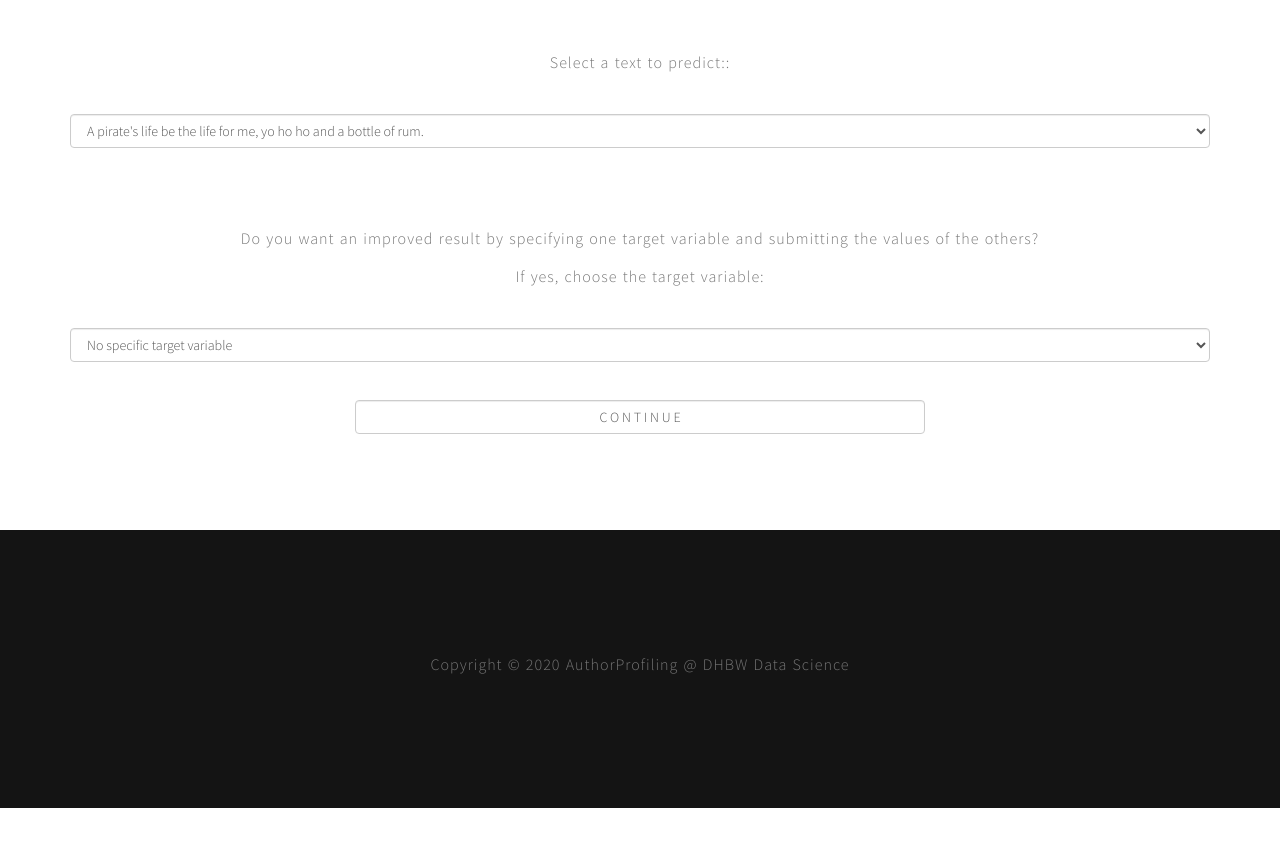
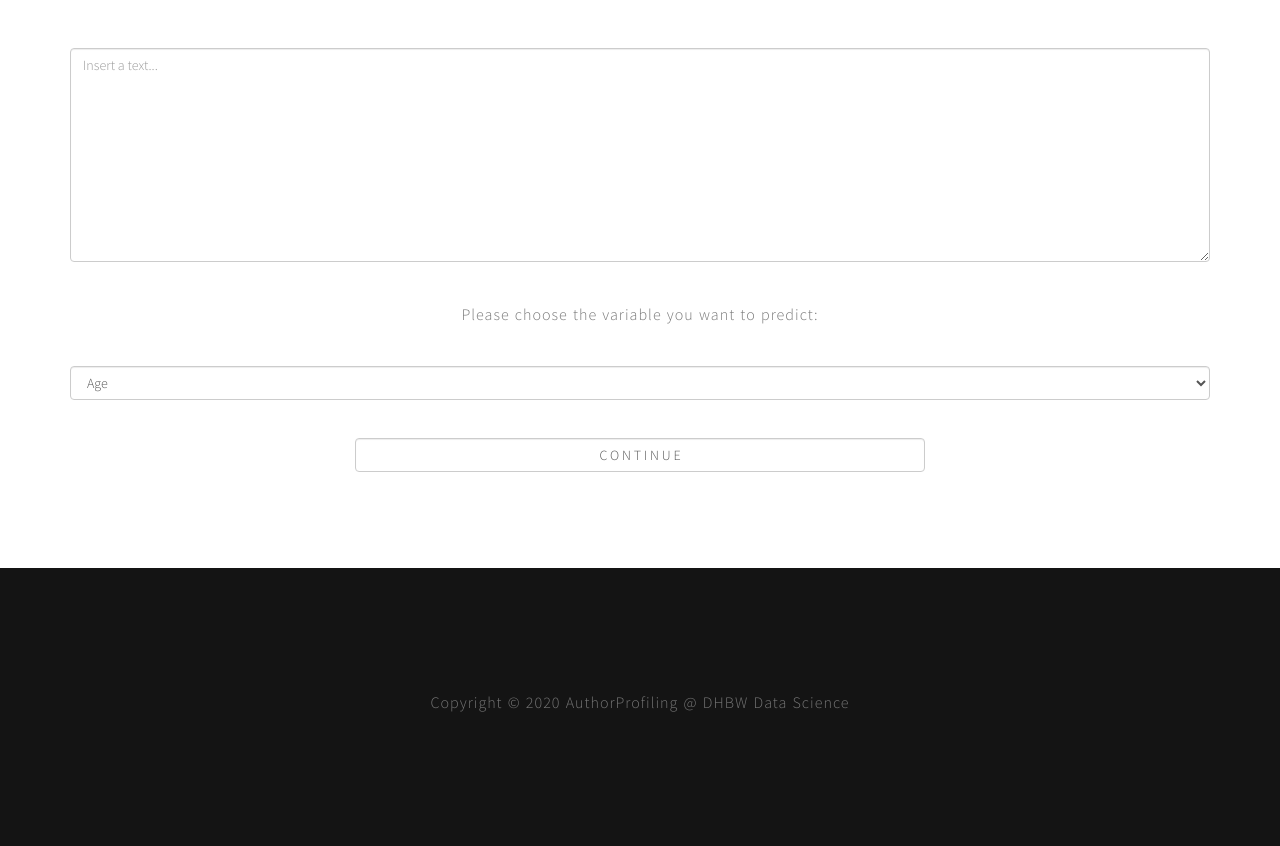
Before and after one commit to bjarnege/AuthorClassificationWWI18DSB, a Flask app: page /textinput in a window 1280 px wide. Shown: the part 614-1460 px from the top of the page. Before the commit the page ends 1422 px from the top, so only its background shows below. Run offline with Flask 2, Linux system fonts and the light colour scheme; parts of the project's set-up code (start-up, migrations or seed data) failed here and were passed over; some libraries are stand-ins or nearby versions; some web fonts are replaced.

Commit message:
Corrected Text selection in Frontend

```diff
--- a/Frontend/app.py
+++ b/Frontend/app.py
@@ -13,8 +13,6 @@ pipelines_cluster = pd.read_pickle("../notebooks/Pipelines/ClusteringPipeline.pk
 pipelines_knn = pd.read_pickle("../notebooks/Pipelines/KNearestNeighborsPipeline.pkl")
 
 rm = RequestMapper("../notebooks/df_full_preprocessed.pkl", pipelines_predictions, pipelines_cluster, pipelines_knn)
-
-
 
 # Name the clusters (index of the list equals the predicted cluster number)
 text_clusters = ["Up-to-date Person", "Average Citizen", "Negation-Lover","Self-referred Author","Egocentric Person"]
@@ -82,36 +80,10 @@ def textinput_end():
 
         # Get the taget variable
         global targetvariable
-
         targetvariable = request.form['targetvariable']
 
-        # If no target variable for an improved classification was submitted, then redirect directly to the result
-
-        if targetvariable=='No':
-
-            # Define the labels as global as we need them in another function.
-            global age, clustering, gender, sign, topic, knn_text
-
-            # Now we are starting the text analyzation and produce the results.
-            clustering = [text_clusters[rm.transform_cluster(mode="text", text=text)]]
-            age = int(rm.predict_text(text, "age"))
-            gender = rm.predict_text(text, "gender")
-            sign = rm.predict_text(text, "sign")
-            topic = rm.predict_text(text, "topic")
-
-            # Now we are predicitng a similar text via knn
-            knn_text = rm.transform_knn(mode="text", text=text)
-
-            # On the website we use pictures for the result of age which is created now.
-            center_text(str(age), 'age')
-
-            return redirect(url_for('lastresult'))
-
-        # Otherwise ask for the other variables
-
-        else:
-
-            return redirect(url_for('variableinput'))
+        # Continue to set the values of the other variables except the target variables
+        return redirect(url_for('variableinput'))
 
 # This function returns the variableinput.html page which is used to input the values of the additional variables.
 @app.route("/variableinput")
@@ -154,13 +126,13 @@ def variableinput_end():
 
         # Create the stacked prediction for the target variable
         if targetvariable == "Age":
-            age = int(rm.predict_numerical("age", text, sign=sign, topic=topic, gender=gender))
+            age = int(rm.predict_weighted("age", text, sign=sign, topic=topic, gender=gender))
         elif targetvariable == "Gender":
-            gender = rm.predict_numerical("gender", text, sign=sign, topic=topic, age=age)
+            gender = rm.predict_weighted("gender", text, sign=sign, topic=topic, age=age)
         elif targetvariable == "Topic":
-            topic = rm.predict_numerical("topic", text, sign=sign, age=age, gender=gender)
+            topic = rm.predict_weighted("topic", text, sign=sign, age=age, gender=gender)
         elif targetvariable == "Sign":
-            sign = rm.predict_numerical("sign", text, age=age, topic=topic, gender=gender)
+            sign = rm.predict_weighted("sign", text, age=age, topic=topic, gender=gender)
 
         # Now we are getting results for the clustered variables
         clustering = [text_clusters[rm.transform_cluster(mode="text", text=text)], numerical_clusters[rm.transform_cluster(mode="numerical", text=text, age=age, sign=sign, gender=gender, topic=topic)]]
--- a/Frontend/templates/textinput.html
+++ b/Frontend/templates/textinput.html
@@ -109,22 +109,10 @@
                <!-- iso section -->
                <div class="iso-section wow fadeInUp" data-wow-delay="2.6s">
                   <form id="text-input" method="post" action="/textinput_end">
-                     <p>Select a text to predict::<br/><br/></p>
-                     <select name="input" class="form-control">
-                        <option value="A pirate's life be the life for me, yo ho ho and a bottle of rum.">A pirate's life be the life for me, yo ho ho and a bottle of rum.</option>
-                        <option value ="Rita brought levi jeans yesterday night, she bought pants. enuf said  *those who know rita well, look shock please* feel free to comment on how you think she would look...  ">Rita brought levi jeans yesterday night, she bought pants. enuf said  *those who know rita well, look shock please* feel free to comment on how you think she would look...  </option>
-                        <option value ="it's finally  urlLink here . mmmmmmmgoodyumyesnice.  i never look at the ads, but i suppose they're google context-sensitive efforts. and we've mentioned mckellen and his ilk a fair bit here, so god knows what the old googlometer's made of it all.">it's finally  urlLink here . mmmmmmmgoodyumyesnice.  i never look at the ads, but i suppose they're google context-sensitive efforts. and we've mentioned mckellen and his ilk a fair bit here, so god knows what the old googlometer's made of it all.</option>
-                        <option value ="Website with people taking pictures of where latitude and latitude lines converge.  urlLink This one is the nearest to the toon  - 7m NW of Hexham.     ps my sk1llz beat Ben -&gt;  R   A   I   N   B   O   W">Website with people taking pictures of where latitude and latitude lines converge.  urlLink This one is the nearest to the toon  - 7m NW of Hexham.     ps my sk1llz beat Ben -&gt;  R   A   I   N   B   O   W</option>
-                        <option value ="*laughs* well thank you for your pity at my 'rough time' with dating.  I, however, don't look at it as a rough time, but simply a fucking hilarious story...  *smiles* and you had better be reading the book right now mister... I'm getting ready to finish it for my fourth time...">*laughs* well thank you for your pity at my 'rough time' with dating.  I, however, don't look at it as a rough time, but simply a fucking hilarious story...  *smiles* and you had better be reading the book right now mister... I'm getting ready to finish it for my fourth time...</option>
-                        <option value="The AFTERNOON EXCLUSIVE I'm still fucking god damnit, go away">The AFTERNOON EXCLUSIVE I'm still fucking god damnit, go away</option>
-                        <option value="THAT'S ALL...JUST THAT IT'S SOOOOO COOL TO HAVE COMMENTS!!!!">THAT'S ALL...JUST THAT IT'S SOOOOO COOL TO HAVE COMMENTS!!!!</option>
-                     </select>
+                     <textarea name="input" class="form-control" placeholder="Insert a text..." rows="10" required></textarea>
                      <p><br/></p>
-                     <p><br/></p>
-                     <p>Do you want an improved result by specifying one target variable and submitting the values of the others?</p>
-                     <p>If yes, choose the target variable:<br/><br/></p>
+                     <p>Please choose the variable you want to predict:<br/><br/></p>
                      <select name="targetvariable" class="form-control">
-                        <option value="No">No specific target variable</option>
                         <option value ="Age">Age</option>
                         <option value ="Gender">Gender</option>
                         <option value ="Topic">Topic</option>
```
Also changed, not shown: Frontend/static/images/age.jpg, README.md.
